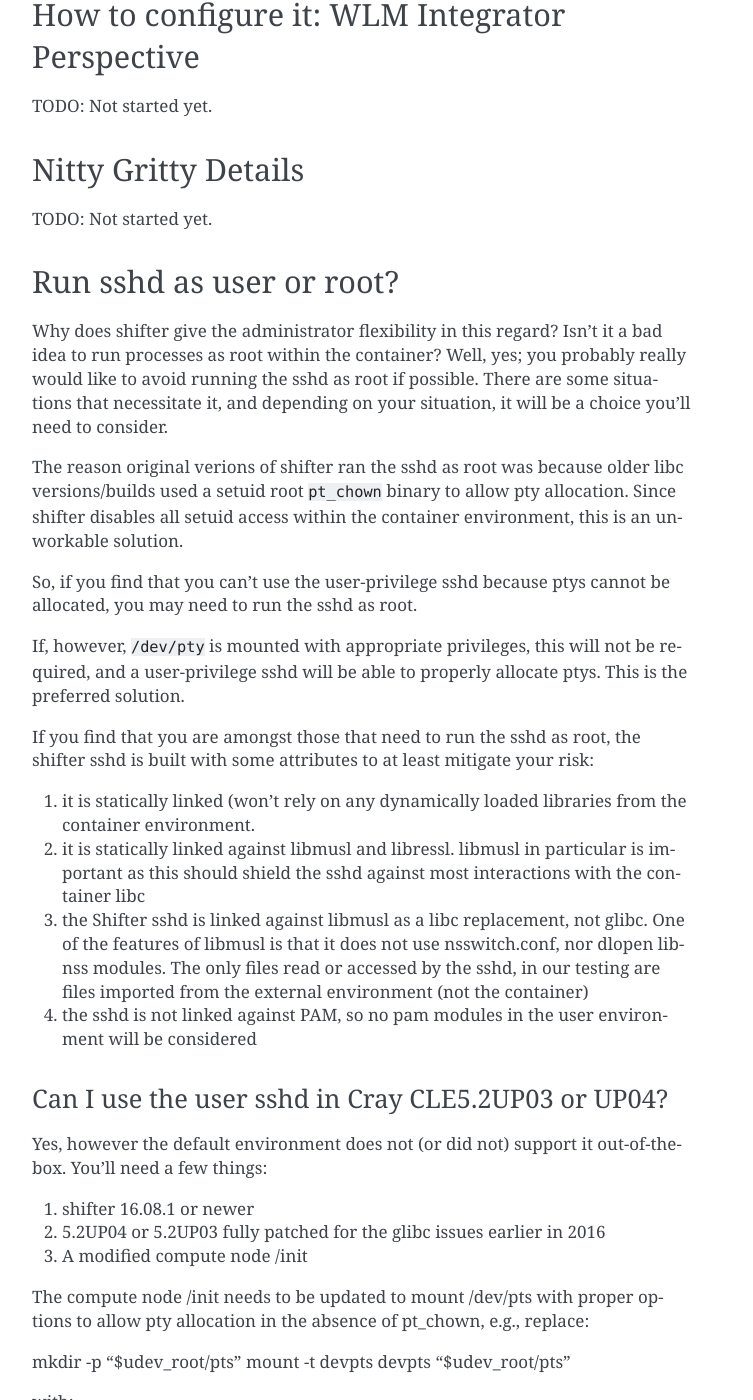
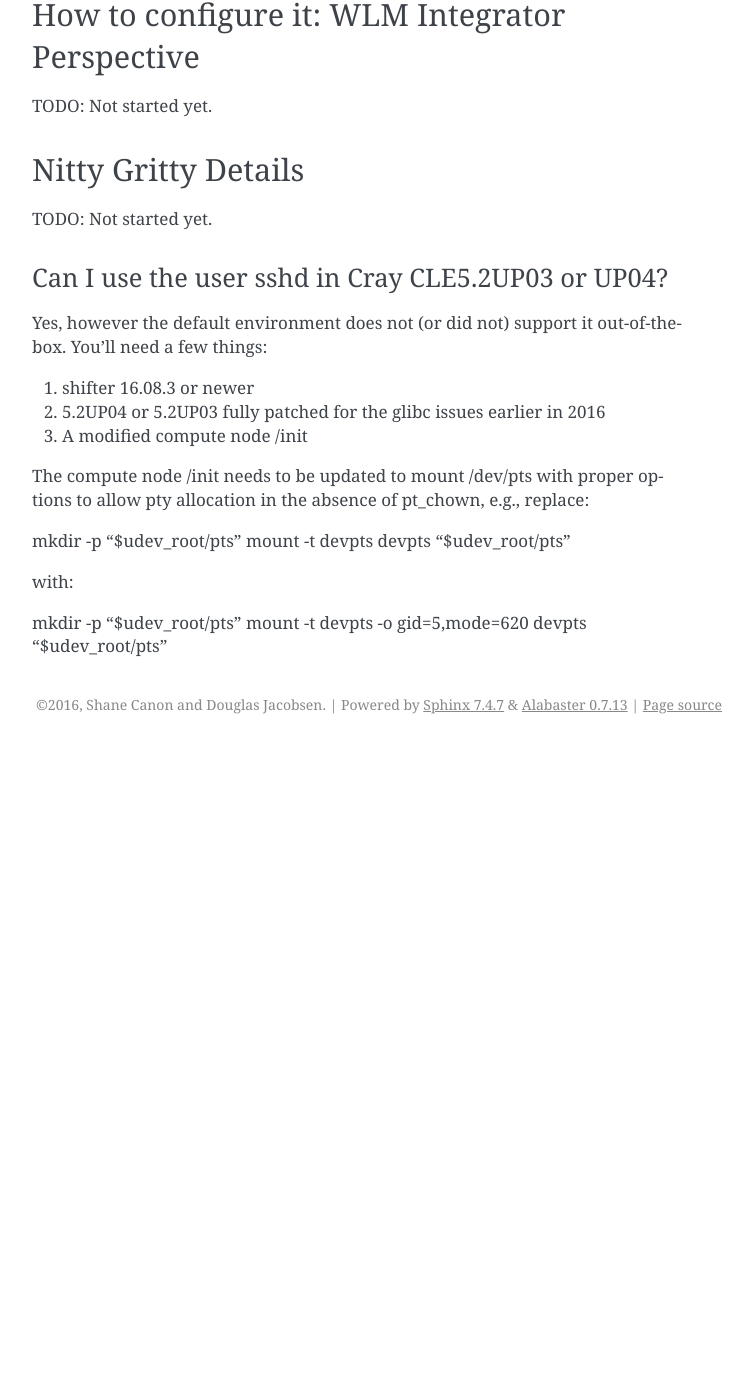
Before and after one commit to NERSC/shifter, a Sphinx documentation site: the page built from doc/sshd.rst, in a window 1280 px wide and 1400 px high, scrolled down 1343 px. Shown: the whole window, without its empty margins (388-1141 px from the left). Built offline with Sphinx 7.4.7, drawn with Linux system fonts in a browser that asks for light colours; after the commit the page ends 2087 px from its top, so only the background shows below that; some of the changed text lies outside the part shown.

Commit message:
update sshd documentation to reflect what we have been doing for two years

```diff
--- a/doc/sshd.rst
+++ b/doc/sshd.rst
@@ -64,47 +64,12 @@
 --------------------
 TODO: Not started yet.
 
-Run sshd as user or root?
--------------------------
-Why does shifter give the administrator flexibility in this regard?  Isn't it
-a bad idea to run processes as root within the container?  Well, yes; you
-probably really would like to avoid running the sshd as root if possible. There
-are some situations that necessitate it, and depending on your situation, it
-will be a choice you'll need to consider.
-
-The reason original verions of shifter ran the sshd as root was because older
-libc versions/builds used a setuid root :code:`pt_chown` binary to allow pty
-allocation.  Since shifter disables all setuid access within the container
-environment, this is an unworkable solution.
-
-So, if you find that you can't use the user-privilege sshd because ptys cannot
-be allocated, you may need to run the sshd as root.
-
-If, however, :code:`/dev/pty` is mounted with appropriate privileges, this will
-not be required, and a user-privilege sshd will be able to properly allocate
-ptys.  This is the preferred solution.
-
-If you find that you are amongst those that need to run the sshd as root, the
-shifter sshd is built with some attributes to at least mitigate your risk:
-
-1. it is statically linked (won't rely on any dynamically loaded libraries from
-   the container environment.
-2. it is statically linked against libmusl and libressl.  libmusl in particular
-   is important as this should shield the sshd against most interactions with
-   the container libc
-3. the Shifter sshd is linked against libmusl as a libc replacement, not glibc.
-   One of the features of libmusl is that it does not use nsswitch.conf, nor
-   dlopen libnss modules.  The only files read or accessed by the sshd, in our
-   testing are files imported from the external environment (not the container)
-4. the sshd is not linked against PAM, so no pam modules in the user
-   environment will be considered
-
 Can I use the user sshd in Cray CLE5.2UP03 or UP04?
 +++++++++++++++++++++++++++++++++++++++++++++++++++
 Yes, however the default environment does not (or did not) support it
 out-of-the-box.  You'll need a few things:
 
-1. shifter 16.08.1 or newer
+1. shifter 16.08.3 or newer
 2. 5.2UP04 or 5.2UP03 fully patched for the glibc issues earlier in 2016
 3. A modified compute node /init
 
```
Also changed, not shown: doc/import.md (+1 -1 lines), 1 other file.
